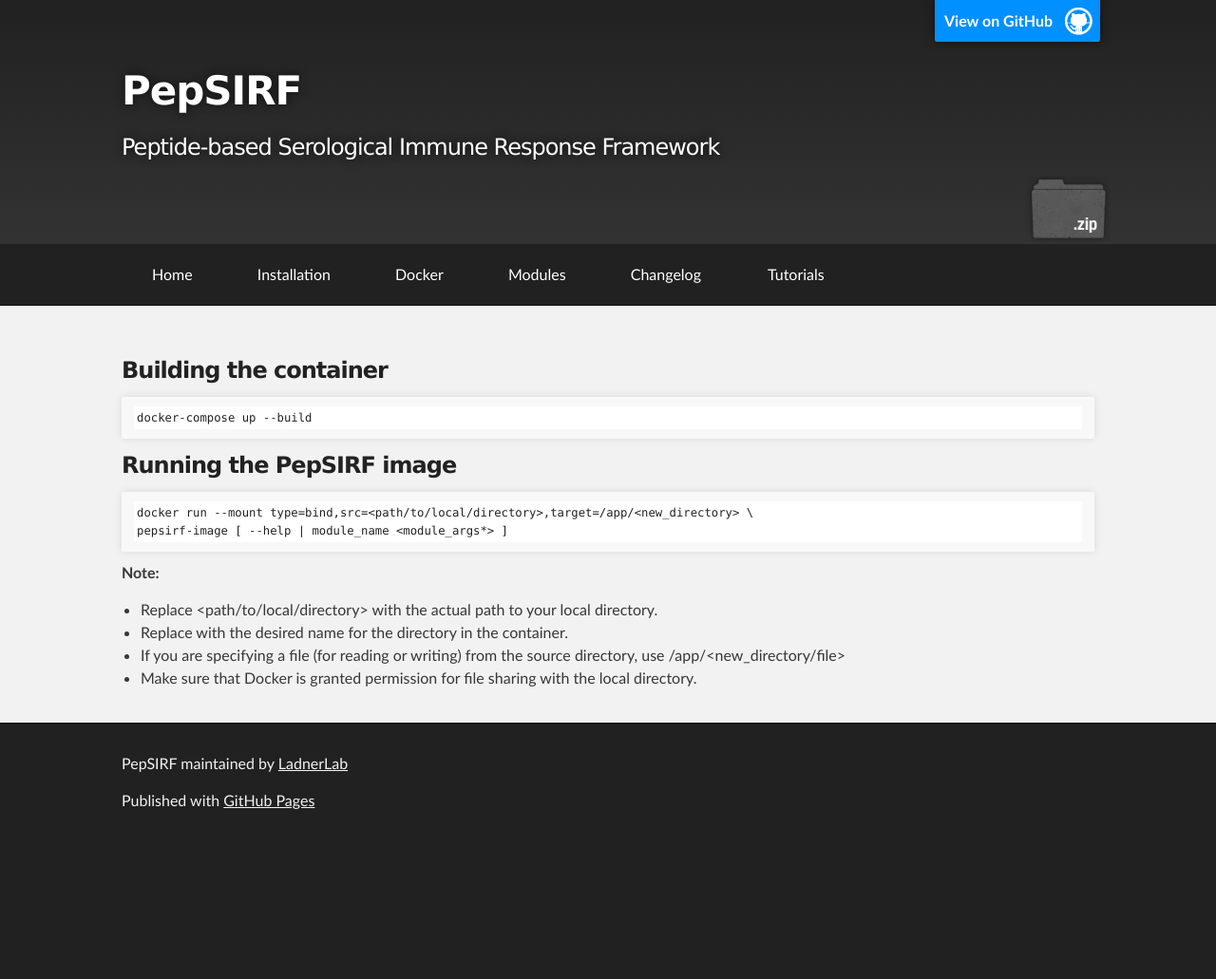
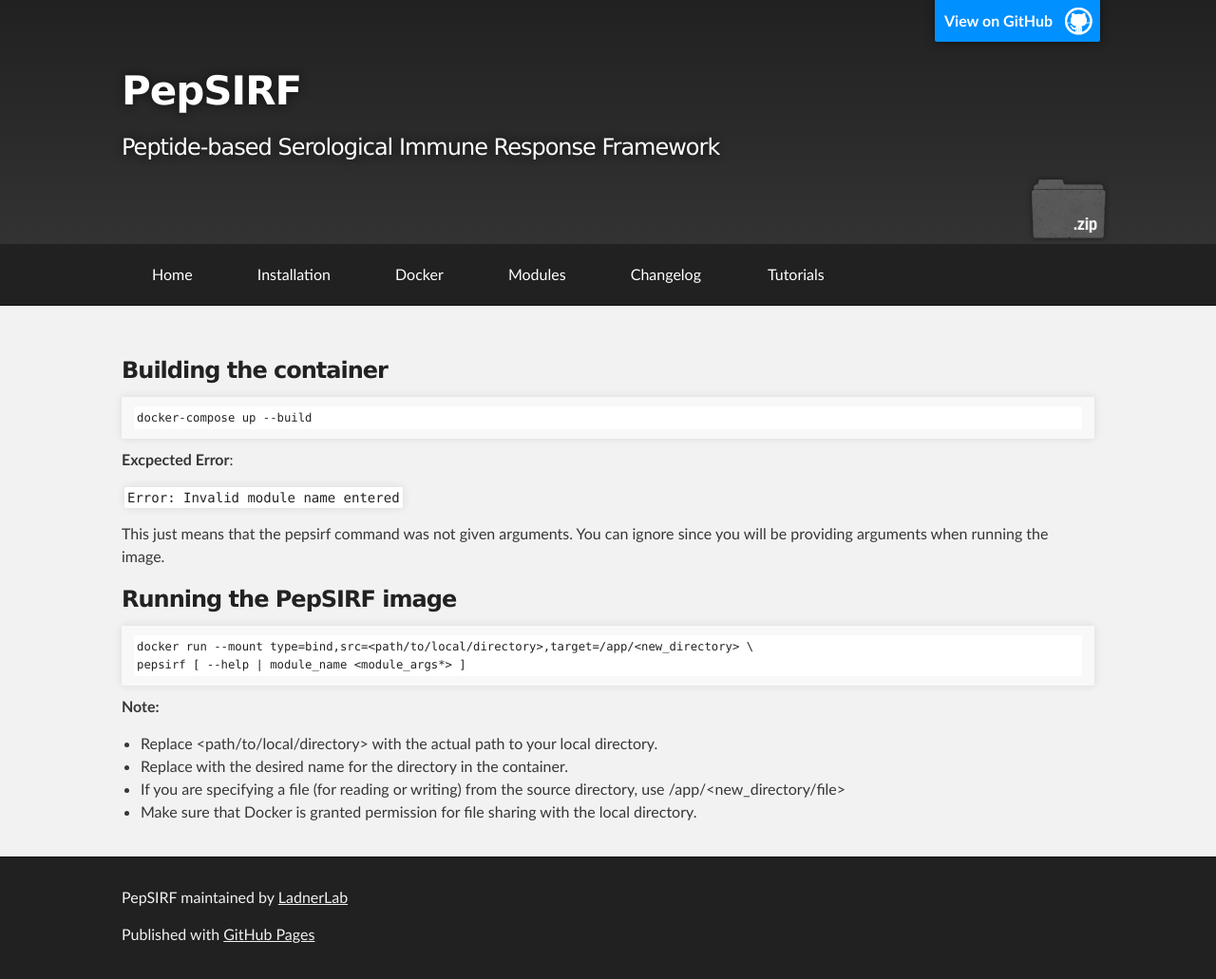
Before and after one commit to LadnerLab/PepSIRF, a Jekyll site: the page built from docs/3-docker.md, in a window 1280 px wide. Shown: the whole page at 95% size. Built offline with Jekyll 4.4.1, drawn with Linux system fonts in a browser that asks for light colours; before the commit the page ends 900 px from its top, so only the background shows below that.

Commit message:
Changed image name to "pepsirf" and added clarifying lines to docker tutorial page

````diff
--- a/docker-compose.yml
+++ b/docker-compose.yml
@@ -1,6 +1,6 @@
 services:
   pepsirf:
-    image: pepsirf-image
+    image: pepsirf
     build:
       context: .
       dockerfile: Dockerfile
--- a/docs/3-docker.md
+++ b/docs/3-docker.md
@@ -10,11 +10,17 @@ permalink: /docker/
 docker-compose up --build
 ```
 
+**Excpected Error**:
+
+```Error: Invalid module name entered```
+
+This just means that the pepsirf command was not given arguments. You can ignore since you will be providing arguments when running the image.
+
 ### Running the PepSIRF image
 
 ```
 docker run --mount type=bind,src=<path/to/local/directory>,target=/app/<new_directory> \
-pepsirf-image [ --help | module_name <module_args*> ]
+pepsirf [ --help | module_name <module_args*> ]
 ```
 
 **Note:**
````
